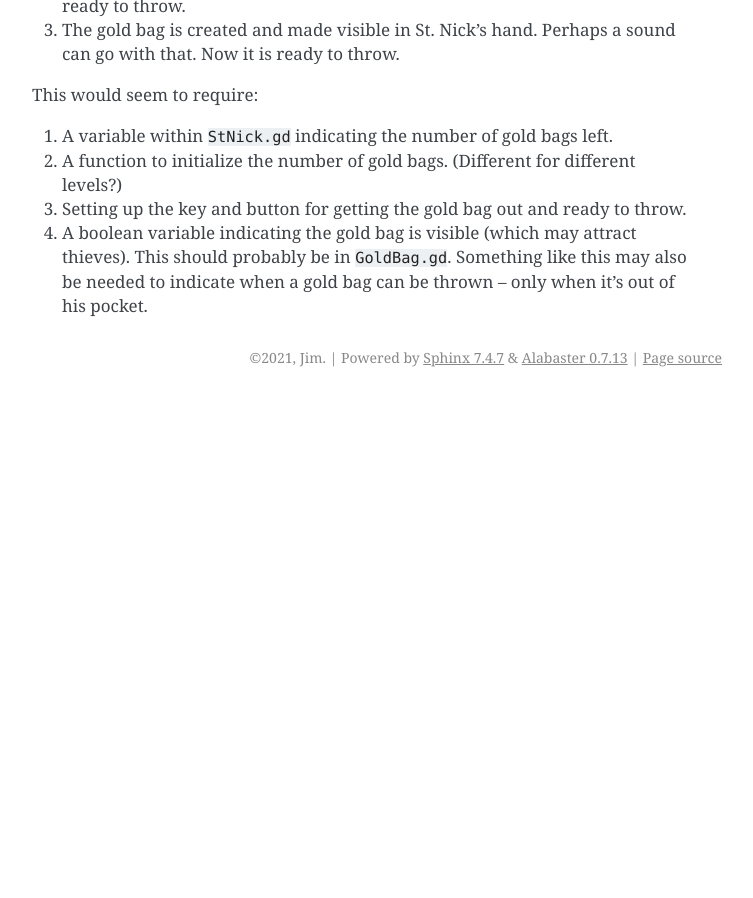
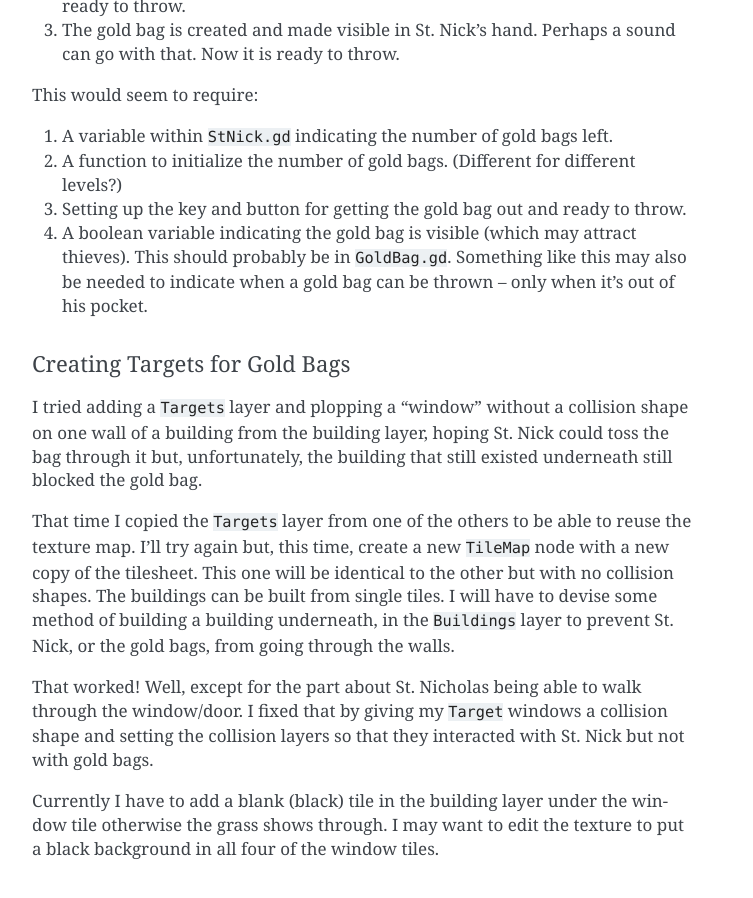
Before and after one commit to JMorris1575/Christmas2022, a Sphinx documentation site: the page built from docs/new_game.rst, in a window 1280 px wide and 900 px high, scrolled down 18584 px. Shown: the whole window, without its empty margins (388-1141 px from the left). Built offline with Sphinx 7.4.7, drawn with Linux system fonts in a browser that asks for light colours; before the commit the page ends 18981 px from its top, so only the background shows below that; some of the changed text lies outside the part shown.

Commit message:
Target Layer with independent tileset -- can throw gold bags through windows

```diff
--- a/docs/new_game.rst
+++ b/docs/new_game.rst
@@ -787,3 +787,24 @@ This would seem to require:
 #. A boolean variable indicating the gold bag is visible (which may attract thieves). This should probably be in
    ``GoldBag.gd``. Something like this may also be needed to indicate when a gold bag can be thrown -- only when it's
    out of his pocket.
+
+.. _targets:
+
+Creating Targets for Gold Bags
+------------------------------
+
+I tried adding a ``Targets`` layer and plopping a "window" without a collision shape on one wall of a building from the
+building layer, hoping St. Nick could toss the bag through it but, unfortunately, the building that still existed
+underneath still blocked the gold bag.
+
+That time I copied the ``Targets`` layer from one of the others to be able to reuse the texture map. I'll try again but,
+this time, create a new ``TileMap`` node with a new copy of the tilesheet. This one will be identical to the other but
+with no collision shapes. The buildings can be built from single tiles. I will have to devise some method of building a
+building underneath, in the ``Buildings`` layer to prevent St. Nick, or the gold bags, from going through the walls.
+
+That worked! Well, except for the part about St. Nicholas being able to walk through the window/door. I fixed that by
+giving my ``Target`` windows a collision shape and setting the collision layers so that they interacted with St. Nick
+but not with gold bags.
+
+Currently I have to add a blank (black) tile in the building layer under the window tile otherwise the grass shows
+through. I may want to edit the texture to put a black background in all four of the window tiles.
```
